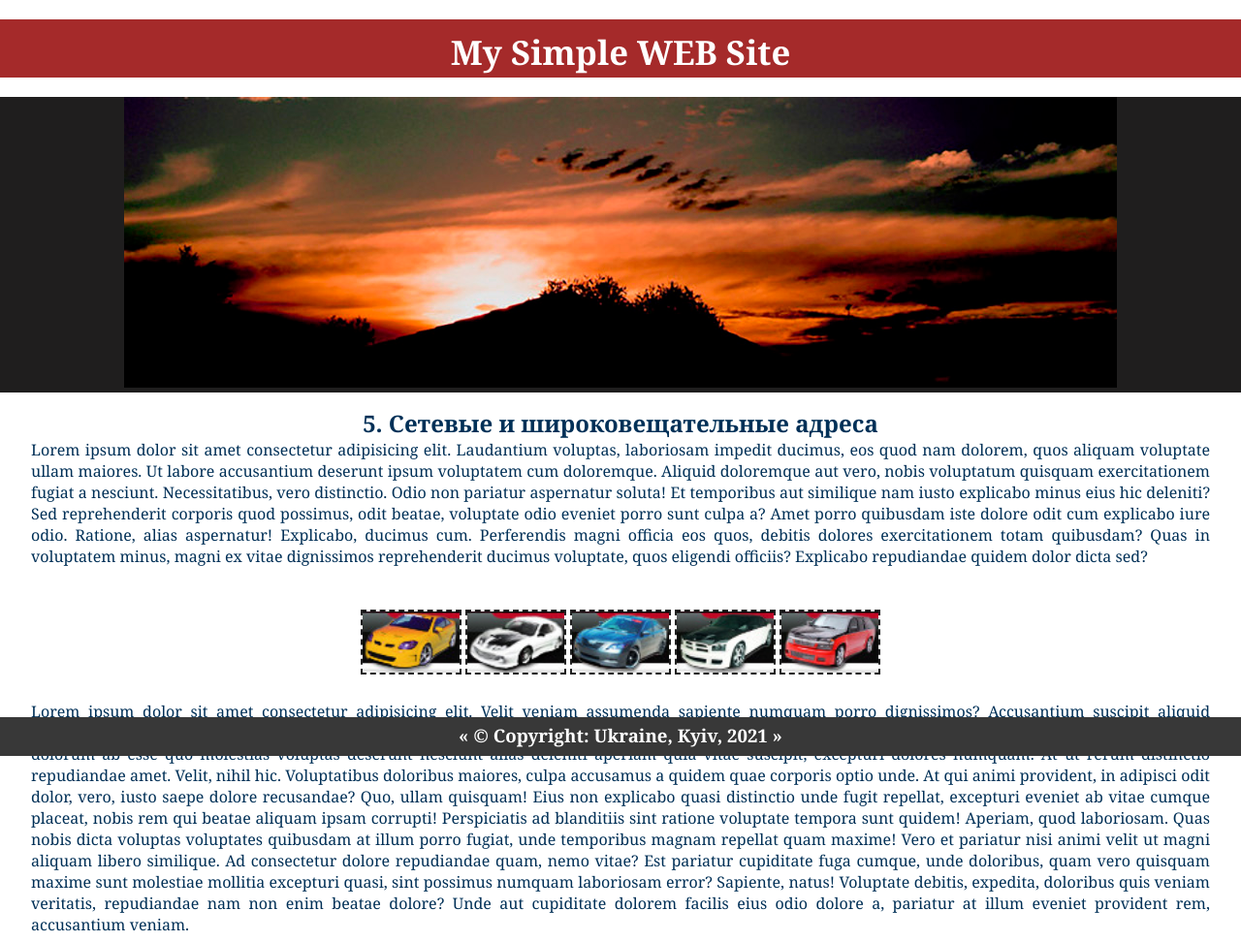
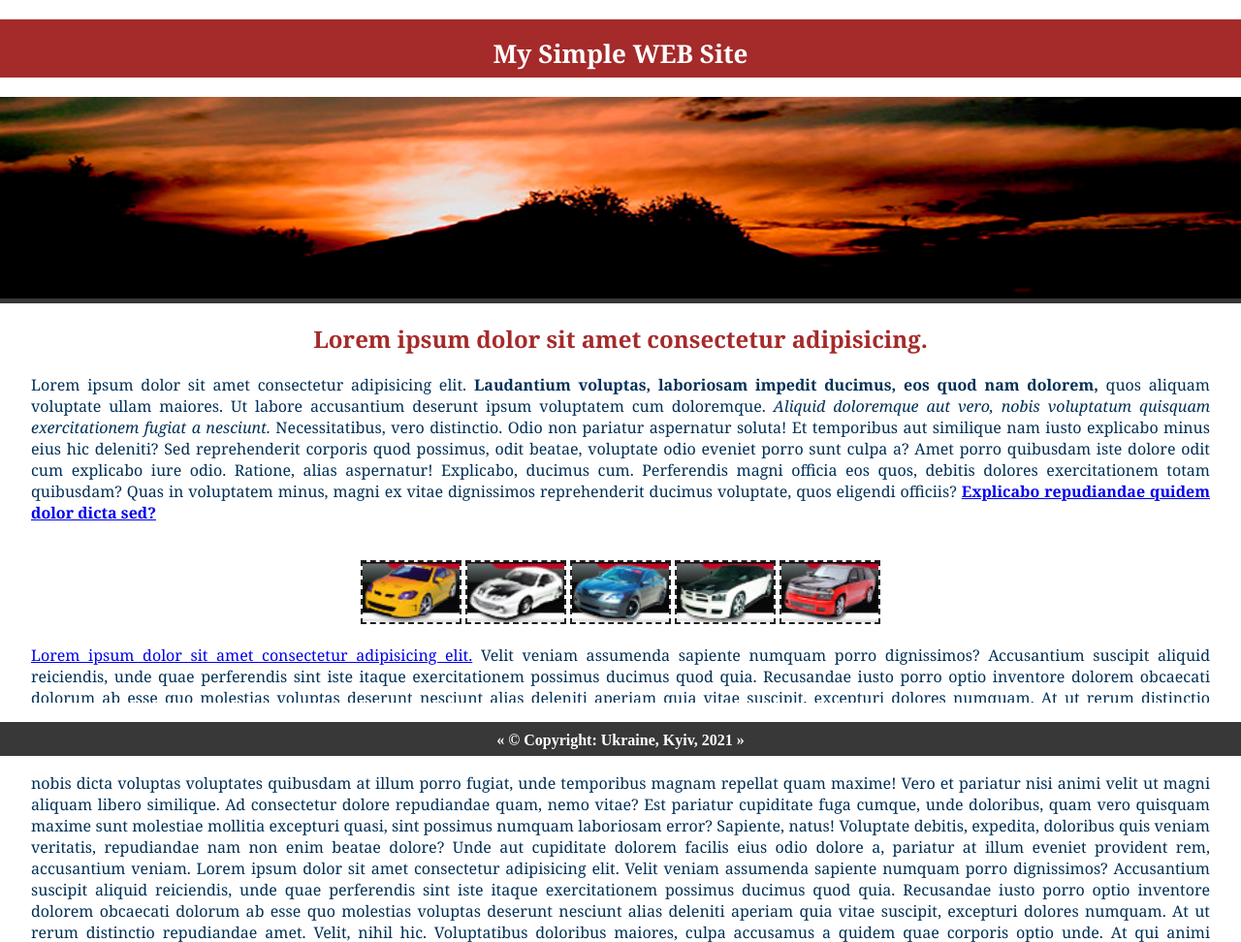
Before and after one commit to radomir-k/css_layout, a plain HTML site: page index.html in a window 1280 px wide. Shown: the top 972 px of the page at 97% size. Drawn offline with Linux system fonts and the light colour scheme.

Commit message:
v.02_preFinal

```diff
--- a/css/style.css
+++ /dev/null
@@ -1,84 +0,0 @@
-* {
-    margin: 0;
-    padding: 0;
-    border: 0;
-    }
-
-.root {
-    font-family: Georgia, Times, 'Times New Roman', serif;
-    }
-
-.hdr {
-    position: fixed;
-    left: 0; top: 0;
-    width: 100%;
-    height: 60px;
-    background: #a52a2a;
-    margin-top: 20px;
-    margin-bottom: 20px;
-    }
-
-.ftr {
-    position: fixed;
-    left: 0; bottom: 0;
-    width: 100%;
-    height: 40px;
-    background:#383838;
-    margin-top: 20px;
-    margin-bottom: 20px;
-    }
-
-.pht_big {
-    position: fixed;
-    top: 100px;
-    width: 100%;
-    height: fit-content;
-    background: #1f1e1e;
-    }
-
-.fig {
-    text-align: center;
-    }
-
-.pht {
-    width: max-content;
-    margin: auto;
-    }
-
-.art {
-    position: absolute;
-    margin-top: 420px;
-    }
-
-h1 {
-    font-size: 26pt;
-    color: #ffffff;
-    text-align: center;
-    padding: 10px;
-    }
-
-h2 {
-    width: max-content;
-    align-content: center;
-    }
-
-h3 {
-    font-size: 18pt;
-    color: #003057;
-    text-align: center;
-    }
-
-h4 {
-    font-size: 14pt;
-    color:#ffffff;
-    text-align: center;
-    padding-top: 6px;
-    }
-
-p {
-    font-size: 12pt;
-    color: #003057;
-    width: 95%;
-    text-align: justify;
-    margin: auto;
-    }
--- /dev/null
+++ b/css/view.css
@@ -0,0 +1,83 @@
+* {
+  margin-left:  0;
+  margin-right: 0;
+  }
+
+.globalCont {
+  font-family: Georgia, Times, 'Times New Roman', serif;
+}
+
+.hdrChld {
+  position: fixed;
+  top: 0;
+  width: 100%;
+  height: 60px;
+  background: #a52a2a;
+  border-top: #ffffff solid 20px;
+  border-bottom: #ffffff solid 20px;
+}
+
+.hdrTxt {
+  font-size: 26px;
+  color: #ffffff;
+  text-align: center;
+}
+
+.picChld {
+  width: 100%;
+  text-align: center;
+  background: #383838;
+}
+
+.hdrPic {
+  width: 100%;
+  height: 300px;
+}
+
+h2 {
+  text-align: center;
+  color: #a52a2a;
+}
+
+.carSml {
+  text-align: center;
+}
+
+.carPic {
+  border: #202020 dashed 2px;
+  width: 100px;
+}
+
+.artChld {
+  width: 95%;
+  height: calc((height="100%") + 200px);
+  margin: auto;
+}
+
+p {
+  font-size: 12pt;
+  color: #003057;
+  text-align: justify;
+}
+
+article {
+  margin-bottom: 100px;
+}
+
+.ftrChld {
+  position: fixed;
+  bottom: 0px;
+  width: 100%;
+  height: 35px;
+  background: #383838;
+  border-top: #ffffff solid 20px;
+  border-bottom: #ffffff solid 20px;
+}
+
+.ftrTxt {
+  font-size: 16px;
+  color: #ffffff;
+  text-align: center;
+  margin: auto;
+  padding: 10px;
+}
--- a/index.html
+++ b/index.html
@@ -7,51 +7,64 @@
     <meta name="viewport" content="width=device-width, initial-scale=1.0">
     <meta http-equiv="X-UA-Compatible" content="ie=edge">
 
-    <link rel="stylesheet" type="text/css" href="./css/style.css">
+    <link rel="stylesheet" type="text/css" href="./css/view.css">
 
-    <title>Simple Site</title>
+    <title>MySimpleSite-Lesson4</title>
 
 </head>
 
 
-<body class = "root">
+<body>
 
-    <header class = "hdr">
+    <div class="globalCont">
 
-        <h1> My Simple WEB Site </h1>
+        <div class="hdrChld">
 
-        <picture class = "pht_big">
-            <p class = "fig"><img src="./img/sunset.jpg" alt="Awesome manual sunset!"></p>
-        </picture>
-
+            <header>
+                <h1 class="hdrTxt"> My Simple WEB Site </h1>
             </header>
 
+        </div>
 
-    <article class = "art">
+        <div class="picChld">
 
-        <h3>5. Сетевые и широковещательные адреса </h3>
+            <img class="hdrPic" src="./img/sunset.jpg" alt="Awesome manual sunset!"> </img>
+
+        </div>
+
+        <div class="artChld">
+
+            <article>
+
+                <h2> Lorem ipsum dolor sit amet consectetur adipisicing. </h2>
 
                 <p>
-            Lorem ipsum dolor sit amet consectetur adipisicing elit. Laudantium voluptas, laboriosam impedit ducimus, eos quod nam dolorem, quos aliquam voluptate ullam maiores. Ut labore accusantium deserunt ipsum voluptatem cum doloremque.
-            Aliquid doloremque aut vero, nobis voluptatum quisquam exercitationem fugiat a nesciunt. Necessitatibus, vero distinctio. Odio non pariatur aspernatur soluta! Et temporibus aut similique nam iusto explicabo minus eius hic deleniti?
+                    Lorem ipsum dolor sit amet consectetur adipisicing elit. <strong>Laudantium voluptas, laboriosam impedit ducimus, eos quod nam dolorem,</strong> quos aliquam voluptate ullam maiores. Ut labore accusantium deserunt ipsum voluptatem cum doloremque.
+                    <em>Aliquid doloremque aut vero, nobis voluptatum quisquam exercitationem fugiat a nesciunt.</em> Necessitatibus, vero distinctio. Odio non pariatur aspernatur soluta! Et temporibus aut similique nam iusto explicabo minus eius hic deleniti?
                     Sed reprehenderit corporis quod possimus, odit beatae, voluptate odio eveniet porro sunt culpa a? Amet porro quibusdam iste dolore odit cum explicabo iure odio. Ratione, alias aspernatur! Explicabo, ducimus cum.
-            Perferendis magni officia eos quos, debitis dolores exercitationem totam quibusdam? Quas in voluptatem minus, magni ex vitae dignissimos reprehenderit ducimus voluptate, quos eligendi officiis? Explicabo repudiandae quidem dolor dicta sed?
-
+                    Perferendis magni officia eos quos, debitis dolores exercitationem totam quibusdam? Quas in voluptatem minus, magni ex vitae dignissimos reprehenderit ducimus voluptate, quos eligendi officiis? <a href="#"><strong>Explicabo repudiandae quidem dolor dicta sed?</strong></a>
                 </p>
 
-            <div class = "pht">
+                <div class="carSml">
 
-                <br><br>
-                <a href="car1.html"><img src="./img/car01.jpg" alt="Car" width = "100" style = "border: 2pt dashed #202020;"></a>
-                <a href="car2.html"><img src="./img/car02.jpg" alt="Other Car" width = "100" style = "border: 2pt dashed #202020;"></a>
-                <a href="car3.html"><img src="./img/car03.jpg" alt="One more Car" width = "100" style = "border: 2pt dashed #202020;"></a>
-                <a href="car4.html"><img src="./img/car04.jpg" alt="Car Again" width = "100" style = "border: 2pt dashed #202020;"></a>
-                <a href="car5.html"><img src="./img/car05.jpg" alt="Last Car" width = "100" style = "border: 2pt dashed #202020;"></a>
-                <br><br>
+                    <br>
+                    <img class="carPic" src="./img/car01.jpg" alt="Car"></a>
+                    <img class="carPic" src="./img/car02.jpg" alt="Other Car"></a>
+                    <img class="carPic" src="./img/car03.jpg" alt="One more Car"></a>
+                    <img class="carPic" src="./img/car04.jpg" alt="Car Again"></a>
+                    <img class="carPic" src="./img/car05.jpg" alt="Last Car"></a>
+                    <br>
 
                 </div>
 
                 <p>
+                    <a href="#">Lorem ipsum dolor sit amet consectetur adipisicing elit.</a> Velit veniam assumenda sapiente numquam porro dignissimos? Accusantium suscipit aliquid reiciendis, unde quae perferendis sint iste itaque exercitationem possimus ducimus quod quia.
+                    Recusandae iusto porro optio inventore dolorem obcaecati dolorum ab esse quo molestias voluptas deserunt nesciunt alias deleniti aperiam quia vitae suscipit, excepturi dolores numquam. At ut rerum distinctio repudiandae amet.
+                    Velit, nihil hic. Voluptatibus doloribus maiores, culpa accusamus a quidem quae corporis optio unde. At qui animi provident, in adipisci odit dolor, vero, iusto saepe dolore recusandae? Quo, ullam quisquam!
+                    Eius non explicabo quasi distinctio unde fugit repellat, excepturi eveniet ab vitae cumque placeat, nobis rem qui beatae aliquam ipsam corrupti! Perspiciatis ad blanditiis sint ratione voluptate tempora sunt quidem!
+                    Aperiam, quod laboriosam. Quas nobis dicta voluptas voluptates quibusdam at illum porro fugiat, unde temporibus magnam repellat quam maxime! Vero et pariatur nisi animi velit ut magni aliquam libero similique.
+                    Ad consectetur dolore repudiandae quam, nemo vitae? Est pariatur cupiditate fuga cumque, unde doloribus, quam vero quisquam maxime sunt molestiae mollitia excepturi quasi, sint possimus numquam laboriosam error? Sapiente, natus!
+                    Voluptate debitis, expedita, doloribus quis veniam veritatis, repudiandae nam non enim beatae dolore? Unde aut cupiditate dolorem facilis eius odio dolore a, pariatur at illum eveniet provident rem, accusantium veniam.
                     Lorem ipsum dolor sit amet consectetur adipisicing elit. Velit veniam assumenda sapiente numquam porro dignissimos? Accusantium suscipit aliquid reiciendis, unde quae perferendis sint iste itaque exercitationem possimus ducimus quod quia.
                     Recusandae iusto porro optio inventore dolorem obcaecati dolorum ab esse quo molestias voluptas deserunt nesciunt alias deleniti aperiam quia vitae suscipit, excepturi dolores numquam. At ut rerum distinctio repudiandae amet.
                     Velit, nihil hic. Voluptatibus doloribus maiores, culpa accusamus a quidem quae corporis optio unde. At qui animi provident, in adipisci odit dolor, vero, iusto saepe dolore recusandae? Quo, ullam quisquam!
@@ -59,15 +72,28 @@
                     Aperiam, quod laboriosam. Quas nobis dicta voluptas voluptates quibusdam at illum porro fugiat, unde temporibus magnam repellat quam maxime! Vero et pariatur nisi animi velit ut magni aliquam libero similique.
                     Ad consectetur dolore repudiandae quam, nemo vitae? Est pariatur cupiditate fuga cumque, unde doloribus, quam vero quisquam maxime sunt molestiae mollitia excepturi quasi, sint possimus numquam laboriosam error? Sapiente, natus!
                     Voluptate debitis, expedita, doloribus quis veniam veritatis, repudiandae nam non enim beatae dolore? Unde aut cupiditate dolorem facilis eius odio dolore a, pariatur at illum eveniet provident rem, accusantium veniam.
-
+                    Lorem ipsum dolor sit amet consectetur adipisicing elit. Velit veniam assumenda sapiente numquam porro dignissimos? Accusantium suscipit aliquid reiciendis, unde quae perferendis sint iste itaque exercitationem possimus ducimus quod quia.
+                    Recusandae iusto porro optio inventore dolorem obcaecati dolorum ab esse quo molestias voluptas deserunt nesciunt alias deleniti aperiam quia vitae suscipit, excepturi dolores numquam. At ut rerum distinctio repudiandae amet.
+                    Velit, nihil hic. Voluptatibus doloribus maiores, culpa accusamus a quidem quae corporis optio unde. At qui animi provident, in adipisci odit dolor, vero, iusto saepe dolore recusandae? Quo, ullam quisquam!
+                    Eius non explicabo quasi distinctio unde fugit repellat, excepturi eveniet ab vitae cumque placeat, nobis rem qui beatae aliquam ipsam corrupti! Perspiciatis ad blanditiis sint ratione voluptate tempora sunt quidem!
+                    Aperiam, quod laboriosam. Quas nobis dicta voluptas voluptates quibusdam at illum porro fugiat, unde temporibus magnam repellat quam maxime! Vero et pariatur nisi animi velit ut magni aliquam libero similique.
+                    Ad consectetur dolore repudiandae quam, nemo vitae? Est pariatur cupiditate fuga cumque, unde doloribus, quam vero quisquam maxime sunt molestiae mollitia excepturi quasi, sint possimus numquam laboriosam error? Sapiente, natus!
+                    Voluptate debitis, expedita, doloribus quis veniam veritatis, repudiandae nam non enim beatae dolore? Unde aut cupiditate dolorem facilis eius odio dolore a, pariatur at illum eveniet provident rem, <strong>accusantium veniam.</strong>
                 </p>
-
 
             </article>
 
-<footer class = "ftr">
-    <h4> &laquo; &copy; Copyright: Ukraine, Kyiv, 2021 &raquo; </h4>
-</footer>
+        </div>
+
+    </div>
+
+    <div class="ftrChld">
+
+
+        <h3 class="ftrTxt" > &laquo; &copy; Copyright: Ukraine, Kyiv, 2021 &raquo; </h3>
+
+
+    </div>
 
 </body>
 
```
Lines whose indentation alone changed are shown as unchanged.
